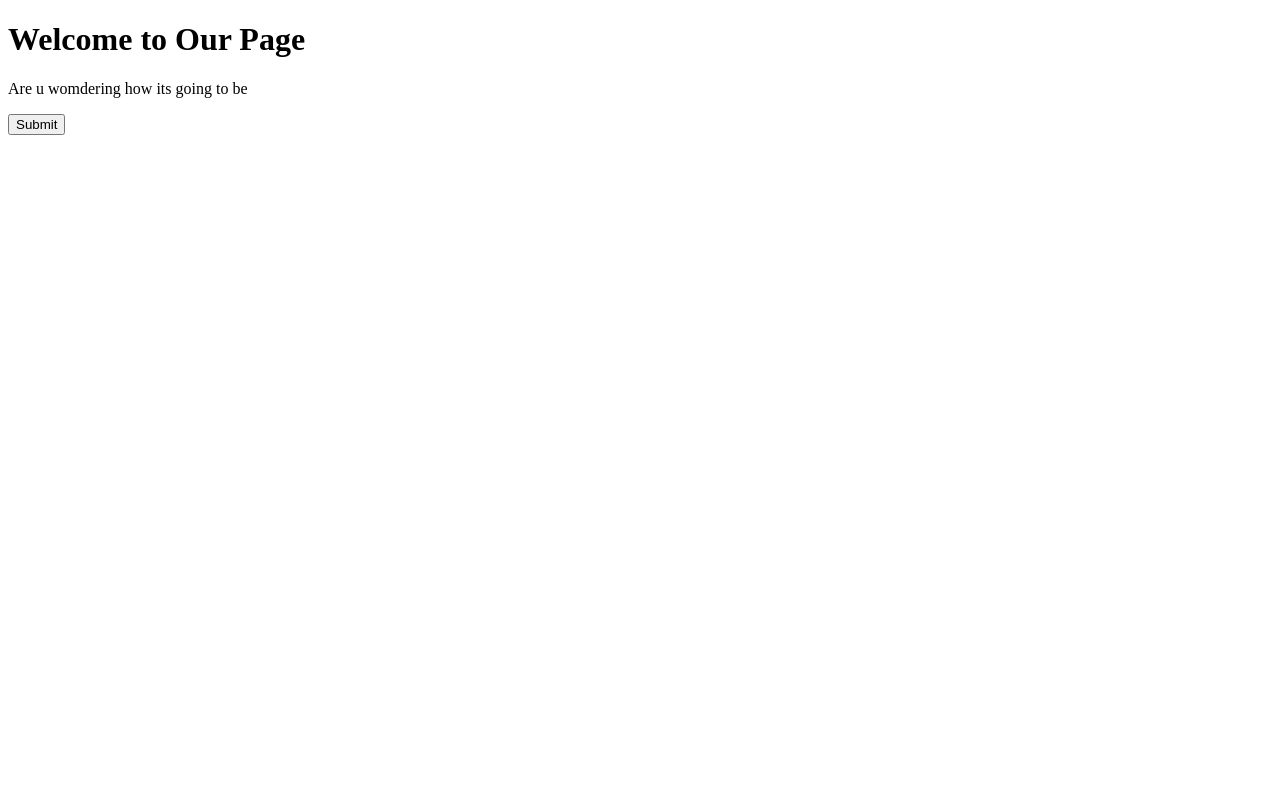
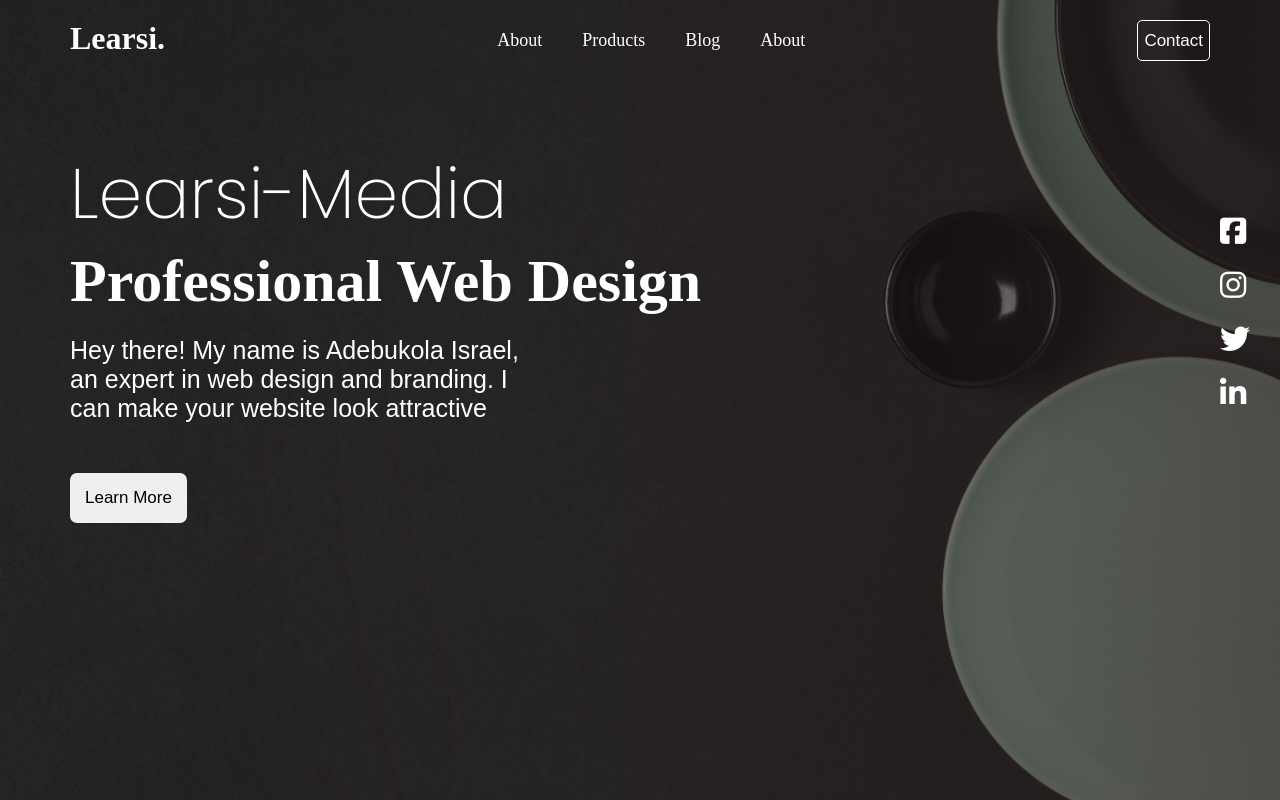
Before and after one commit to Adebukola-Israel/Learsi-media, a plain HTML site: page index.html in a window 1280 px wide. Drawn offline with Linux system fonts and the light colour scheme.

Commit message:
navbar & header

```diff
--- a/index.html
+++ b/index.html
@@ -4,10 +4,40 @@
     <meta charset="UTF-8">
     <meta name="viewport" content="width=device-width, initial-scale=1.0">
     <title>Learsi-Media</title>
+    <link rel="stylesheet" href="/style.css">
+     <link rel="stylesheet" href="https://cdnjs.cloudflare.com/ajax/libs/font-awesome/6.5.2/css/all.min.css"  />
 </head>
 <body>
-    <h1>Welcome to Our Page</h1>
-    <p>Are u womdering how its going to be</p>
-    <button>Submit</button>
+<div class="container-1">
+
+    <div class="navbar">
+            <h1>Learsi.</h1>
+    <nav>
+        <ul>
+            <li><a href="#">About</a></li>
+            <li><a href="#">Products</a></li>
+            <li><a href="#">Blog</a></li>
+            <li><a href="#">About</a></li>
+        </ul>
+    </nav>
+    <button>Contact</button>
+    </div>
+    <header>
+        <div class="header-text">
+                    <h1>Learsi-Media</h1>
+        <h2>Professional Web Design</h2>
+        <p>Hey there! My name is Adebukola Israel, an expert in web design and branding. I can make your website look attractive </p>
+        <button>Learn More</button>
+        </div>
+        <div class="side-icons">
+            <a href="#"><i class="fa-brands fa-square-facebook"></i></a>
+            <a href="#"><i class="fa-brands fa-instagram"></i></a>
+            <a href="#"><i class="fa-brands fa-twitter"></i></a>
+            <a href="#"><i class="fa-brands fa-linkedin-in"></i></a>
+
+
+        </div>
+    </header>
+</div>
 </body>
 </html>
--- /dev/null
+++ b/style.css
@@ -0,0 +1,84 @@
+@import url('https://fonts.googleapis.com/css2?family=Cookie&family=Poppins:ital,wght@0,100;0,200;0,300;0,400;0,500;0,600;0,700;0,800;0,900;1,100;1,200;1,300;1,400;1,500;1,600;1,700;1,800;1,900&display=swap');
+*{
+ margin: 0;
+ padding: 0;
+ box-sizing: border-box;
+}
+body{
+ /* overflow-x: hidden; */
+
+ /* color: white; */
+}
+.container-1{
+  background:linear-gradient(to left, #281f1fc1, #00000046), url(/Images/top-view-round-plates-assortment-with-copy-space.jpg);
+ background-size: cover;
+ height: 100vh;
+}
+.navbar{
+ display: flex;
+ justify-content: space-between;
+ padding: 20px 70px;
+ color: #fff;
+}
+nav ul{
+ display: flex;
+}
+ li{
+ list-style: none;
+ padding: 10px;
+}
+nav ul a{
+ text-decoration: none;
+ padding: 10px;
+ color: white;
+ font-size: 18px;
+}
+.navbar button{
+ background-color: transparent;
+ color: #fff;
+ border:1px solid #fff ;
+ padding: 6px;
+ border-radius: 5px;
+ font-size: 17px;
+}
+header{
+ position: relative;
+ padding: 20px 70px;
+ margin: 40px 0;
+ color: #fff;
+}
+
+header h1{
+  font-family: "Poppins", sans-serif;
+   font-weight: 200;
+   font-style: normal;
+   font-size: 70px;
+}
+header h2{
+ font-size: 60px;
+ }
+ header p{
+ font-family: sans-serif;
+ margin: 20px 0 50px 0;
+ font-size: 25px;
+ width: 40%;
+}
+header button{
+ padding: 15px;
+ /* background: linear-gradient(to left,#c53e3e66,#980606,#096b9866); */
+ border: none;
+ font-size: 17px;
+ border-radius: 7px;
+}
+.side-icons{
+ display: flex;
+ flex-direction: column;
+ position: absolute;
+ right: 20px;
+ top: 20%;
+ }
+.side-icons a{
+color: #fff;
+font-size: 30px;
+padding: 10px;
+}
```
Also changed, not shown: Images/5124556-removebg-preview.png (added), Images/5124556.jpg (added), Images/colorful-sweets-with-copy-space.png (added), Images/contact-3.jpg (added), Images/slide-01.jpg (added), Images/testimonials-01.jpg (added), Images/top-view-round-plates-assortment-with-copy-space.jpg (added), 8 other files.
